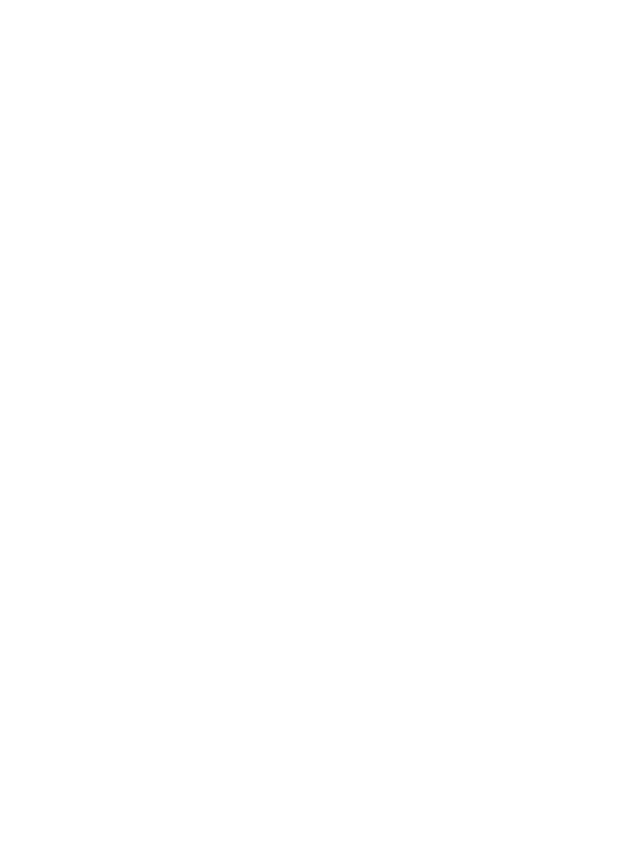
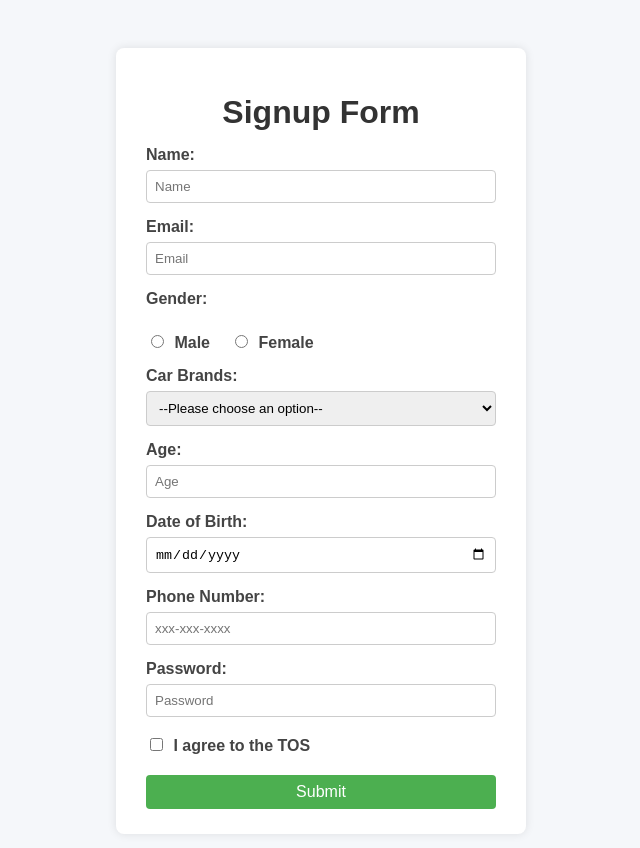
Before and after one commit to acciojob/signup-form-car-akhssm, a website: page main.html in a window 1280 px wide. Shown: the whole page, without its empty margins (319-959 px from the left). Before the commit the page ends 800 px from the top, so only its background shows below. Drawn offline with Linux system fonts and the light colour scheme.

Commit message:
created a submission

```diff
--- a/main.html
+++ b/main.html
@@ -8,6 +8,52 @@
 
 <body>
 	<!-- the entire body must be written by student -->
+	<form method="post">
+    <h1>Signup Form</h1>
+
+    <label for="name">Name:</label>
+    <input type="text" id="name" name="name" placeholder="Name" required>
+
+    <label for="email">Email:</label>
+    <input type="email" id="email" name="email" placeholder="Email" required>
+
+    <label>Gender:</label>
+    <div class="radio-group">
+      <label for="gender_m">
+        <input type="radio" id="gender_m" name="gender" value="male" required> Male
+      </label>
+      <label for="gender_f">
+        <input type="radio" id="gender_f" name="gender" value="female" required> Female
+      </label>
+    </div>
+
+    <label for="cars">Car Brands:</label>
+    <select id="cars" name="cars" required>
+      <option value="">--Please choose an option--</option>
+      <option value="Toyota">Toyota</option>
+      <option value="Honda">Honda</option>
+      <option value="Ford">Ford</option>
+      <option value="BMW">BMW</option>
+    </select>
+
+    <label for="age">Age:</label>
+    <input type="number" id="age" name="age" placeholder="Age" required>
+
+    <label for="dob">Date of Birth:</label>
+    <input type="date" id="dob" name="dob" required>
+
+    <label for="tel">Phone Number:</label>
+    <input type="tel" id="tel" name="tel" placeholder="xxx-xxx-xxxx">
+
+    <label for="password">Password:</label>
+    <input type="password" id="password" name="password" placeholder="Password" required>
+
+    <label for="tos" class="tos-label">
+      <input type="checkbox" id="tos" name="tos" required> I agree to the TOS
+    </label>
+
+    <button type="submit">Submit</button>
+  </form>
     <script type="text/javascript" src="./script.js">
 </script>
 
--- a/styles.css
+++ b/styles.css
@@ -1,2 +1,72 @@
 
 /* Your CSS Code here. */
+body {
+  font-family: Arial, sans-serif;
+  background: #f5f7fa;
+  display: flex;
+  justify-content: center;
+  padding: 40px;
+}
+
+
+form {
+  background: #fff;
+  padding: 25px 30px;
+  border-radius: 8px;
+  width: 350px;
+  box-shadow: 0 0 10px rgba(0,0,0,0.1);
+}
+
+
+h1 {
+  text-align: center;
+  color: #333;
+  margin-bottom: 10px;
+}
+
+
+label {
+  display: block;
+  margin-top: 15px;
+  font-weight: bold;
+  color: #444;
+}
+
+input,
+select,
+button {
+  width: 100%;
+  padding: 8px;
+  margin-top: 6px;
+  border: 1px solid #ccc;
+  border-radius: 4px;
+  box-sizing: border-box;
+}
+
+
+.radio-group {
+  display: flex;
+  gap: 20px;
+  margin-top: 6px;
+}
+
+input[type="radio"],
+input[type="checkbox"] {
+  width: auto;
+  margin-right: 6px;
+}
+
+
+button[type="submit"] {
+  margin-top: 20px;
+  background-color: #4CAF50;
+  color: white;
+  border: none;
+  cursor: pointer;
+  font-size: 16px;
+  transition: background-color 0.3s ease;
+}
+
+button[type="submit"]:hover {
+  background-color: #45a049;
+}
```
